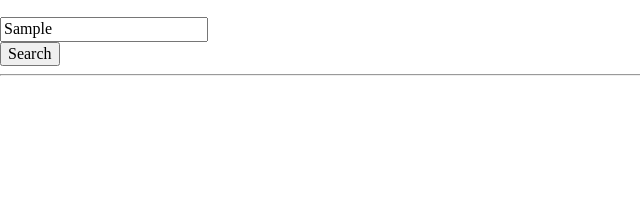
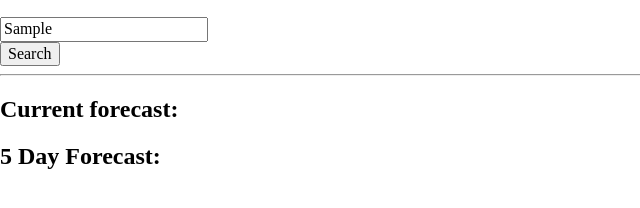
Before and after one commit to kauralane/weather-dashboard, a plain HTML site: page index.html in a window 1280 px wide. Both pictures are taken after typing "Sample" into the empty fields and a click on the button "Search". Shown: the part 110-318 px from the top of the page, without its empty margins (0-640 px from the left). Drawn offline with nearby package versions, Linux system fonts and the light colour scheme; no server answers.

Commit message:
added headings which become visible on submitting search.

```diff
--- a/assets/css/style.css
+++ b/assets/css/style.css
@@ -0,0 +1,3 @@
+.forecast-heading {
+    visibility: hidden;
+}
--- a/assets/js/script.js
+++ b/assets/js/script.js
@@ -7,6 +7,9 @@ $(function () {
 
     $('#search-form').on('submit', function (e) {
         e.preventDefault();
+        $('.forecast-heading').css('visibility', 'visible');
+
+
         let cityInput = $('#search-input').val().trim();
 
         const coordURL = `http://api.openweathermap.org/geo/1.0/direct?q=${cityInput}&appid=${APIkey}`
--- a/index.html
+++ b/index.html
@@ -44,8 +44,13 @@
       </aside>
 
       <div class="col-lg-9 pb-3">
-        <section id="today" class="mt-3" role="region" aria-live="polite"></section>
-        <section id="forecast" class="row mt-3" role="region" aria-live="polite"></section>
+        <section id="today" class="mt-3" role="region" aria-live="polite">
+          <h2 class="forecast-heading">Current forecast:</h2>
+        </section>
+
+        <section id="forecast" class="row mt-3" role="region" aria-live="polite">
+          <h2 class="forecast-heading">5 Day Forecast:</h2>
+        </section>
       </div>
     </div>
   </div>
```
